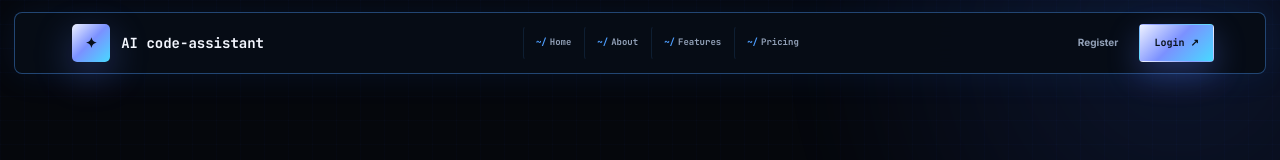
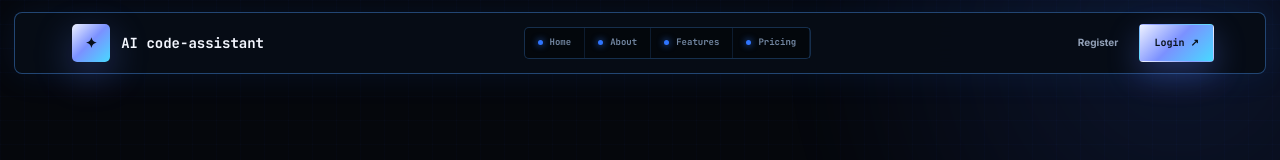
Before and after one commit to Siddharthsingh123456/ai-code-assistant, a React (Vite) app: page / in a window 1280 px wide. Shown: the top 160 px of the page. Built offline with nearby package versions, Linux system fonts and the light colour scheme.

Commit message:
fix: make navigation controls visually unique per product

```diff
--- a/src/styles.css
+++ b/src/styles.css
@@ -46,3 +46,12 @@ body:after{background:linear-gradient(90deg,#4f7cff0b 1px,transparent 1px),linea
 .nav nav button:before{content:"~/";color:#4d9eff!important;margin-right:3px}
 .nav nav button:hover{background:#0e1d31!important;color:#72eaff!important}
 .userChip{font-family:"JetBrains Mono"!important;border-radius:4px!important}.primary{font-family:"JetBrains Mono"!important;border-radius:4px!important}
+
+
+
+/* NAV FINAL — CODE: terminal prompt tabs */
+.nav nav{display:flex!important;gap:0!important;padding:0!important;border:1px solid #4d9eff44!important;border-radius:5px!important;background:#03070c!important}
+.nav nav button{position:relative!important;padding:8px 13px!important;border:0!important;border-right:1px solid #4d9eff25!important;border-radius:0!important;background:transparent!important;font-family:"JetBrains Mono"!important;color:#7185a0!important;font-size:9px!important}
+.nav nav button:last-child{border-right:0}
+.nav nav button:before{content:"";display:inline-block;width:5px;height:5px;margin-right:7px;border-radius:50%;background:#2f75ff;box-shadow:0 0 7px #2f75ff}
+.nav nav button:hover{background:#0d1a2b!important;color:#78eaff!important;transform:none!important}
```
